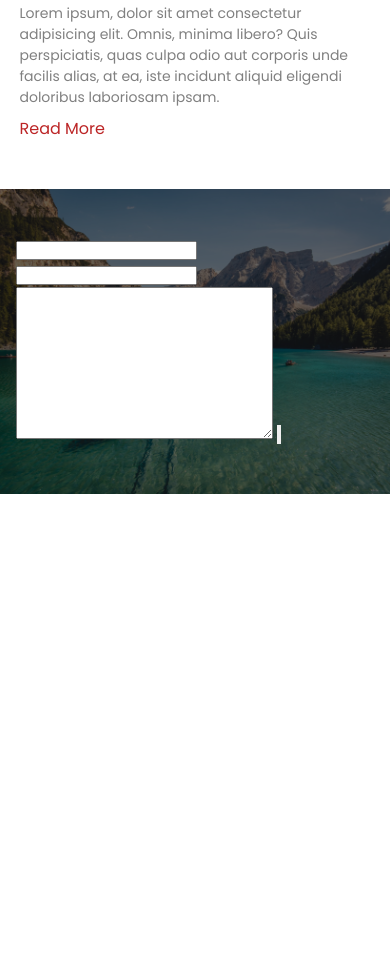
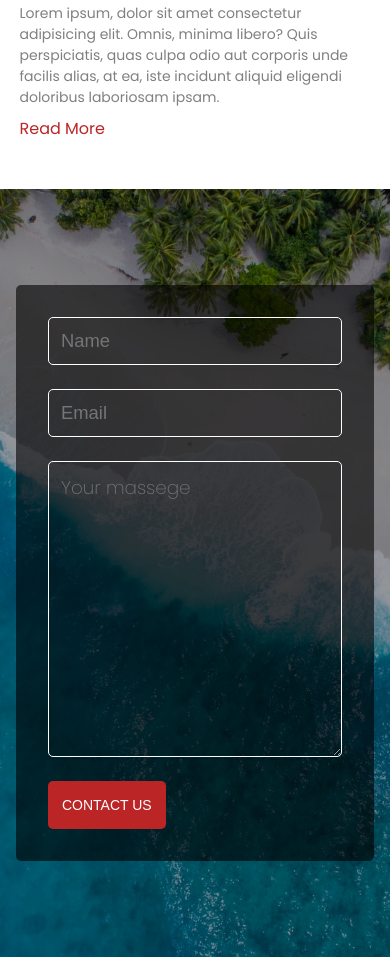
Before and after one commit to romelmahmud/landing-page-travel-freeCodeCamp, a plain HTML site: page index.html in a window 390 px wide. Shown: the part 5187-6144 px from the top of the page. Before the commit the page ends 5681 px from the top, so only its background shows below. Drawn offline with Linux system fonts and the light colour scheme.

Commit message:
contact us section style complete for mobile

```diff
--- a/index.html
+++ b/index.html
@@ -255,10 +255,16 @@
         <div class="container">
           <div class="contact-form">
             <form action="">
-              <input type="text" />
-              <input type="email" name="" id="" />
-              <textarea name="" id="" cols="30" rows="10"></textarea>
-              <input type="button" value="" />
+              <input type="text" placeholder="Name" />
+              <input type="email" name="" id="" placeholder="Email" />
+              <textarea
+                name=""
+                id=""
+                cols="30"
+                rows="10"
+                placeholder="Your massege"
+              ></textarea>
+              <button class="form-btn">Contact Us</button>
             </form>
           </div>
         </div>
--- a/style.css
+++ b/style.css
@@ -282,15 +282,13 @@ body {
 
 /* *contact section styling start here */
 #contact {
-  background-image: url(./img/pietro-de-grandi-T7K4aEPoGGk-unsplash.jpg);
+  padding: 3rem 0;
+  background-image: url(./img/shifaaz-shamoon-Rl9l9mL6Pvs-unsplash.jpg);
   background-size: cover;
   background-position: center;
   background-repeat: no-repeat;
-  background-color: rgba(0, 0, 0, 0.6);
+  background-color: rgba(0, 0, 0, 0.4);
   background-blend-mode: darken;
-}
-.contact {
-  position: relative;
 }
 
 #contact .container {
@@ -300,4 +298,46 @@ body {
   padding: 3rem 1rem;
   z-index: 100;
 }
+.contact-form {
+  background-color: rgba(0, 0, 0, 0.6);
+  padding: 2rem 2rem;
+  border-radius: 5px;
+}
+.contact-form input,
+.contact-form textarea {
+  display: block;
+  width: 100%;
+  padding: 0.75rem 0.75rem;
+  margin-bottom: 1.5rem;
+  border: 1px solid white;
+  border-radius: 5px;
+  outline: none;
+  background: transparent;
+  color: white;
+  font-size: 1.15rem;
+  font-weight: 300;
+}
+.contact-form textarea {
+  font-size: 1.15rem;
+  font-family: "Poppins", sans-serif;
+}
+
+.contact-form .form-btn {
+  padding: 1.15em 1em;
+
+  background-color: #bc2526;
+  border-radius: 5px;
+  border: none;
+  outline: none;
+  color: white;
+  font-weight: 400;
+  font-size: 0.875rem;
+  text-transform: uppercase;
+  transition: all 250ms ease-in-out;
+  cursor: pointer;
+}
+
+.contact-form .form-btn:hover {
+  background-color: #d83636;
+}
 /* !contact section styling end here */
```
Also changed, not shown: img/shifaaz-shamoon-Rl9l9mL6Pvs-unsplash.jpg (added).
